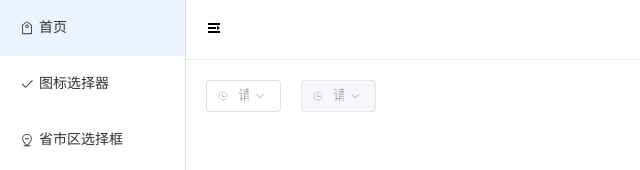
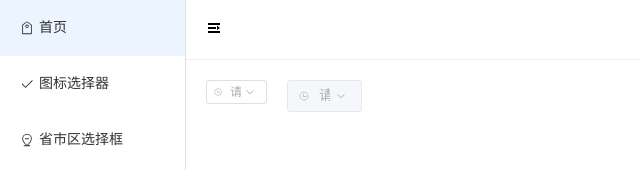
Before and after one commit to jersonwei/vue3-component-extract, a Vue app: page /chooseTime in a window 1280 px wide. Shown: the top 170 px of the page, without its empty margins (0-640 px from the left). Built offline with nearby package versions, Linux system fonts and the light colour scheme.

Commit message:
✨ feat(chooseTime): 完善时间选择器的额外属性传递

```diff
--- a/src/components/chooseTime/src/index.vue
+++ b/src/components/chooseTime/src/index.vue
@@ -72,12 +72,12 @@ watch(() => endTime.value, val => {
   <div style="display:flex">
     <div style="marginRight:20px">
       <el-time-select v-model="startTime" class="mr-4" :placeholder="startPlaceholder" :start="startTimeStart"
-        :step="startStep" :end="startTimeEnd" />
+        :step="startStep" :end="startTimeEnd" v-bind="$attrs.startOptions" />
     </div>
     <div>
 
       <el-time-select v-model="endTime" :min-time="startTime" :placeholder="endPlaceholder" :start="endTimeStart"
-        :step="endStep" :end="endTimeEnd" :disabled='endTimeDisabled' />
+        :step="endStep" :end="endTimeEnd" :disabled='endTimeDisabled' v-bind="$attrs.endOptions" />
     </div>
   </div>
 </template>
--- a/src/views/chooseTime/index.vue
+++ b/src/views/chooseTime/index.vue
@@ -9,10 +9,14 @@ const startChange = (val: string) => {
 const endChange = ({ startTime, endTime }: TimeType) => {
   console.log(startTime, endTime)
 }
+const startOptions = {
+  size: 'small',
+  clearable: false
+}
 </script>
 <template>
   <div>
-    <w-choose-time @startChange="startChange" @endChange="endChange"></w-choose-time>
+    <w-choose-time @startChange="startChange" @endChange="endChange" :startOptions="startOptions"></w-choose-time>
   </div>
 </template>
 <style lang='scss' scoped>
```
